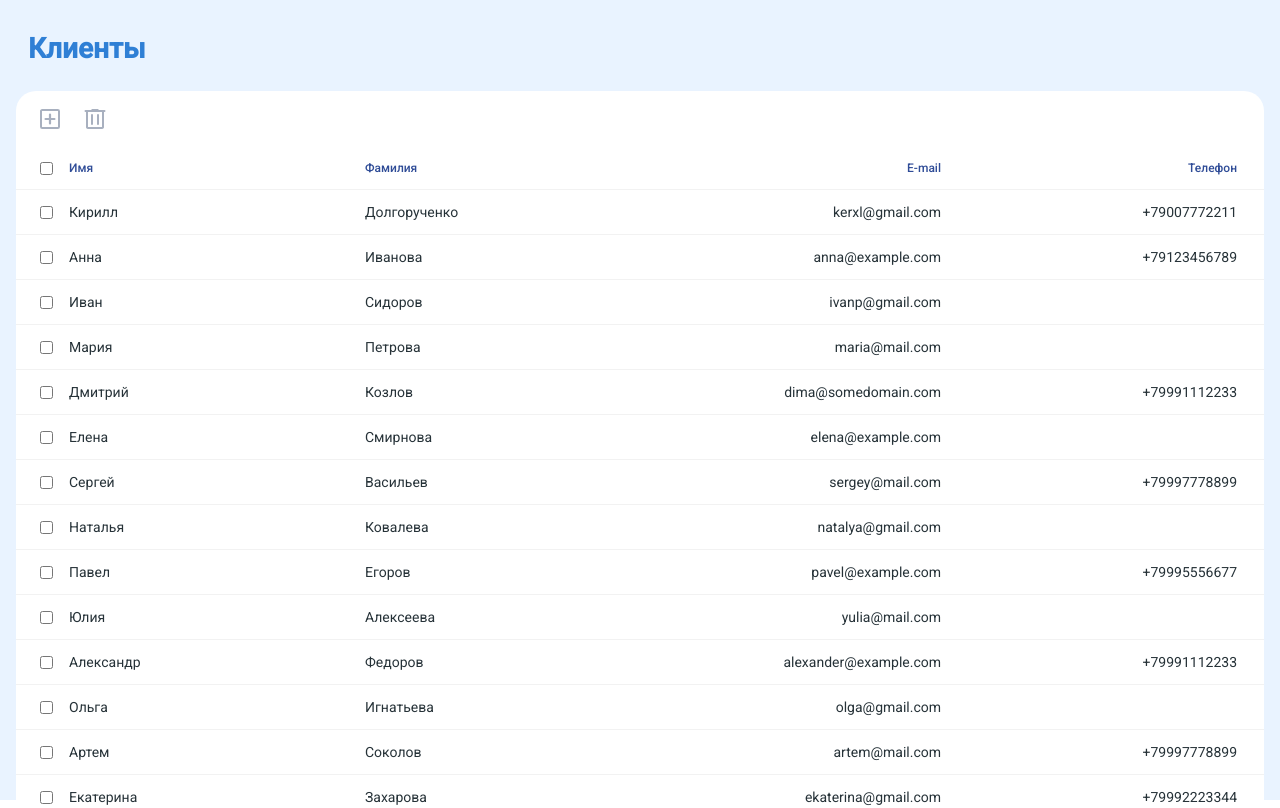
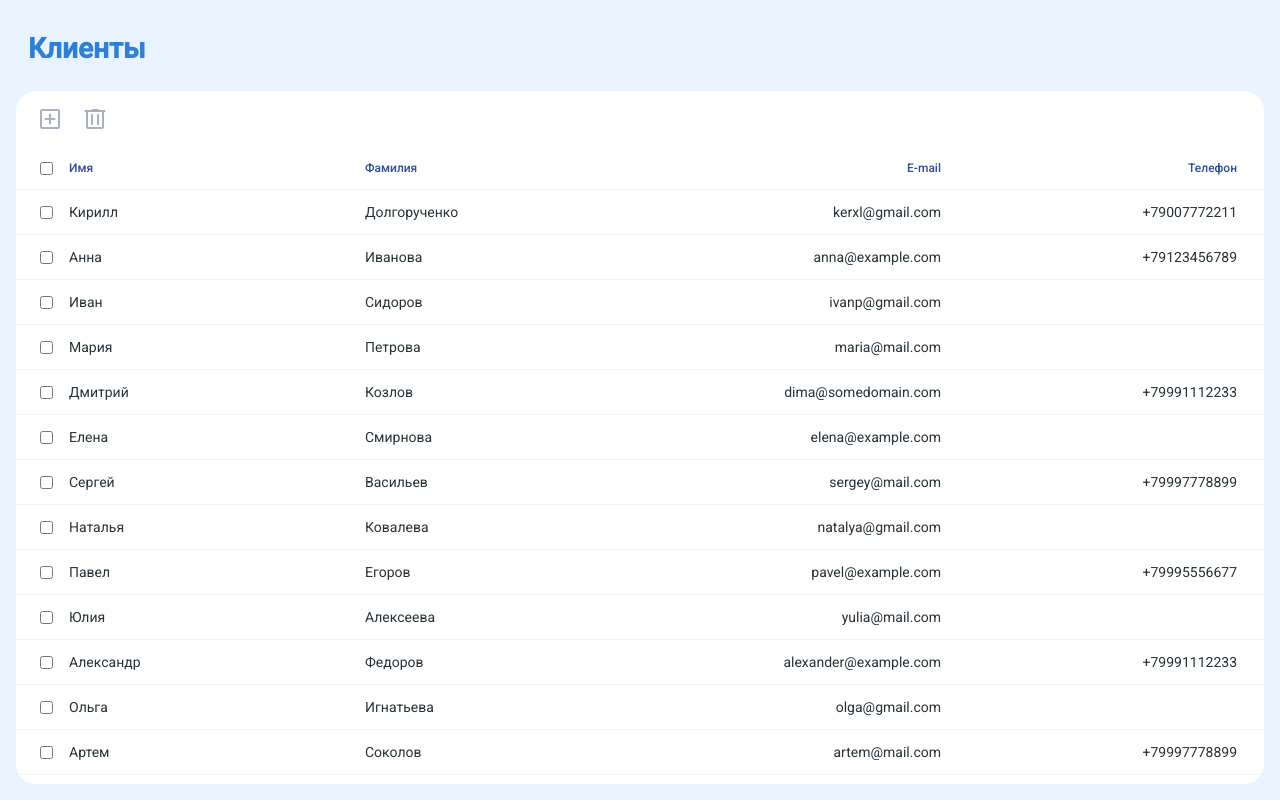
Before and after one commit to notrodi/initium-table, an Angular app: page / in a window 1280 px wide. Shown: the top 808 px of the page. Built offline with nearby package versions, Linux system fonts and the light colour scheme.

Commit message:
added container scroll

```diff
--- a/src/app/app.component.scss
+++ b/src/app/app.component.scss
@@ -1,5 +1,7 @@
 .app {
   &__container {
+    display: flex;
+    flex-direction: column;
     height: 100vh;
     padding: 1rem;
     background: #E9F3FF;
--- a/src/app/modules/main-table/main-table.component.scss
+++ b/src/app/modules/main-table/main-table.component.scss
@@ -1,6 +1,8 @@
 .main-table {
-  display: block;
+  display: flex;
+  flex-direction: column;
   border-radius: 1.25rem;
+  overflow: hidden;
   background-color: #FFFFFF;
 
   &__buttons {
@@ -35,6 +37,7 @@
   }
 
   &__container {
+    overflow-y: auto;
     display: flex;
     flex-direction: column;
 
```
